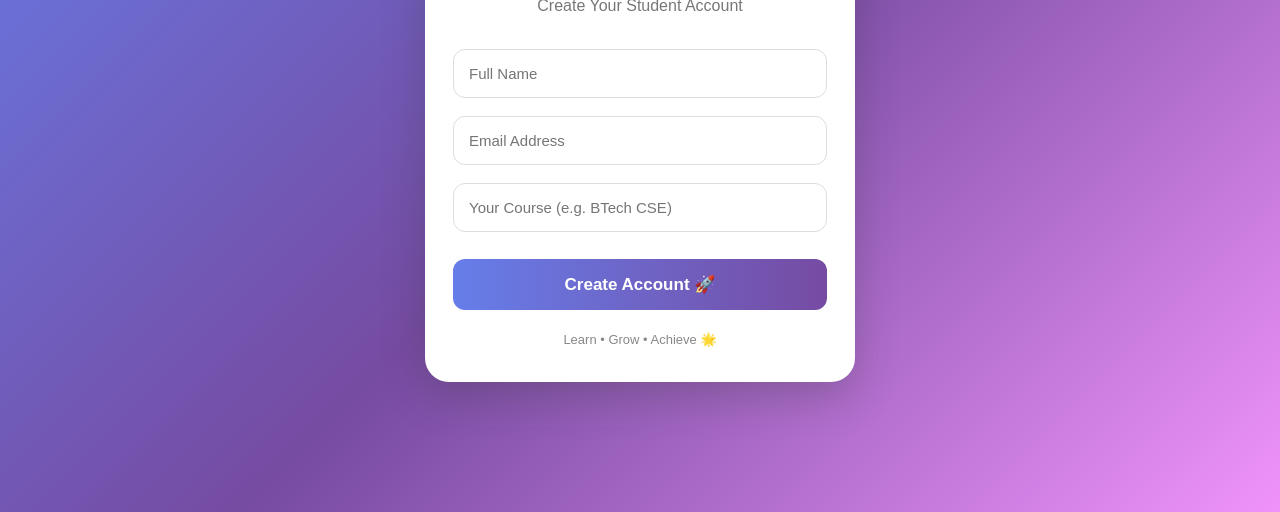
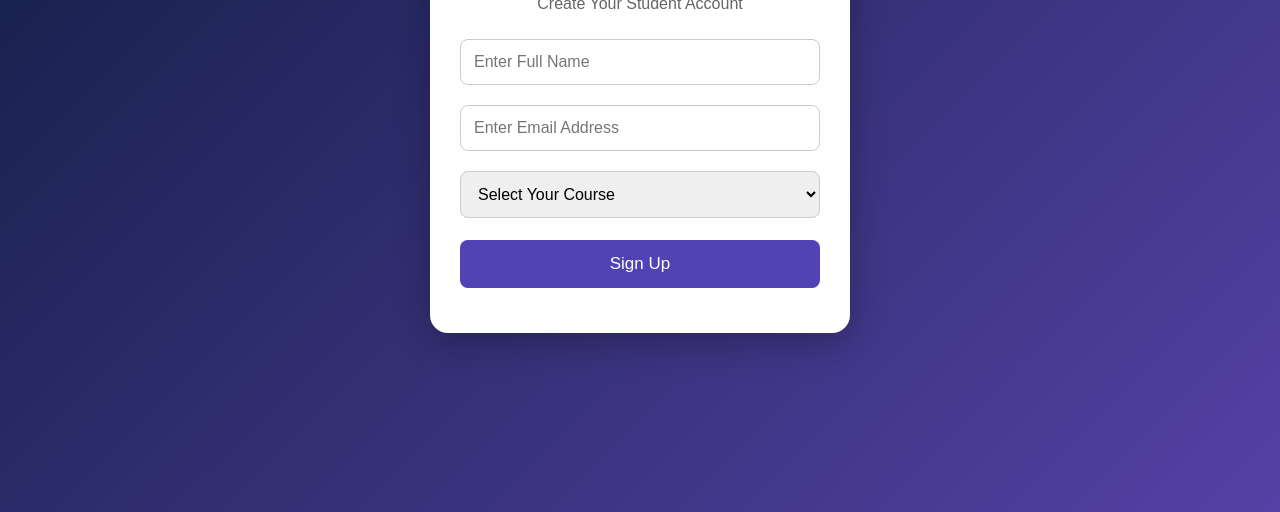
Before and after one commit to kaurqueen1234987-cmd/Smart-study-hub, a plain HTML site: page index.html in a window 1280 px wide. Shown: the part 288-800 px from the top of the page. Drawn offline with Linux system fonts and the light colour scheme.

Commit message:
Update index.html

```diff
--- a/index.html
+++ b/index.html
@@ -4,96 +4,74 @@
 <head>
   <meta charset="UTF-8">
   <meta name="viewport" content="width=device-width, initial-scale=1.0">
-<title>Smart Study Hub - Sign Up</title>
+  <title>Smart Study Hub - Signup</title>
 
   <style>
     * {
       box-sizing: border-box;
-  margin: 0;
-  padding: 0;
-  font-family: Arial, sans-serif;
     }
 
     body {
+      margin: 0;
       min-height: 100vh;
       display: flex;
       justify-content: center;
       align-items: center;
+      font-family: Arial, sans-serif;
+      background: linear-gradient(135deg, #101d42, #5541a5);
       padding: 20px;
-  background: linear-gradient(135deg,#667eea,#764ba2,#f093fb);
     }
 
     .container {
+      background: white;
       width: 100%;
-  max-width: 430px;
-  background: white;
-  padding: 35px 28px;
-  border-radius: 24px;
-  box-shadow: 0 15px 40px #3334;
-}
-
-.logo {
-  text-align: center;
-  font-size: 50px;
+      max-width: 420px;
+      padding: 30px;
+      border-radius: 18px;
+      box-shadow: 0 10px 35px #0004;
     }
 
     h1 {
       text-align: center;
-  color: #6545bd;
-  margin: 12px 0;
+      color: #263779;
+      margin-bottom: 8px;
     }
 
-.subtitle {
+    p {
       text-align: center;
-  color: #777;
-  margin-bottom: 25px;
+      color: #666;
     }
 
-input {
+    input, select {
       width: 100%;
-  padding: 15px;
-  margin: 9px 0;
-  border: 1px solid #ddd;
-  border-radius: 12px;
-  font-size: 15px;
-  outline: none;
-}
-
-input:focus {
-  border-color: #7655d8;
-  box-shadow: 0 0 5px #7655d855;
+      padding: 13px;
+      margin: 10px 0;
+      border: 1px solid #ccc;
+      border-radius: 8px;
+      font-size: 16px;
     }
 
     button {
       width: 100%;
-  padding: 15px;
-  margin-top: 18px;
+      padding: 14px;
+      margin-top: 12px;
       border: none;
-  border-radius: 12px;
-  background: linear-gradient(90deg,#667eea,#764ba2);
+      border-radius: 8px;
+      background: #5142b5;
       color: white;
       font-size: 17px;
-  font-weight: bold;
       cursor: pointer;
     }
 
     button:disabled {
       opacity: 0.6;
-  cursor: wait;
+      cursor: not-allowed;
     }
 
     #message {
+      margin-top: 15px;
       text-align: center;
-  margin-top: 15px;
-  font-size: 14px;
-  overflow-wrap: anywhere;
-}
-
-.footer {
-  text-align: center;
-  margin-top: 22px;
-  color: #888;
-  font-size: 13px;
+      font-weight: bold;
     }
   </style>
 </head>
@@ -101,83 +79,66 @@ button:disabled {
 <body>
 
   <div class="container">
-
-  <div class="logo">📚</div>
-
     <h1>Smart Study Hub</h1>
-
-  <p class="subtitle">
-    Create Your Student Account
-  </p>
+    <p>Create Your Student Account</p>
 
     <form id="signupForm">
 
       <input
+        type="text"
         id="name"
-      type="text"
-      placeholder="Full Name"
+        placeholder="Enter Full Name"
         required
       >
 
       <input
+        type="email"
         id="email"
-      type="email"
-      placeholder="Email Address"
+        placeholder="Enter Email Address"
         required
       >
 
-    <input
-      id="course"
-      type="text"
-      placeholder="Your Course (e.g. BTech CSE)"
-      required
-    >
+      <select id="course" required>
+        <option value="">Select Your Course</option>
+        <option value="BTech CSE">BTech CSE</option>
+        <option value="BCA">BCA</option>
+        <option value="BSc">BSc</option>
+        <option value="Other">Other</option>
+      </select>
 
-    <button id="signupBtn" type="submit">
-      Create Account 🚀
+      <button type="submit" id="signupBtn">
+        Sign Up
       </button>
 
     </form>
 
-  <p id="message" role="status"></p>
-
-  <div class="footer">
-    Learn • Grow • Achieve 🌟
-  </div>
-
+    <div id="message"></div>
   </div>
 
   <script>
-document.addEventListener("DOMContentLoaded", function () {
-
-  const SHEET_URL =
-  "https://script.google.com/macros/s/AKfycbwyLBVdPKCfPVSYlYdRYCMsvUIArcqjTUclDMVGMUcQUbqSsu0drVrkLVB2z1HzpgkUIQ/exec";
+    const SHEET_URL = "https://script.google.com/macros/s/AKfycbwyLBVdPKCfPVSYlYdRYCMsvUIArcqjTUclDMVGMUcQUbqSsu0drVrkLVB2z1HzpgkUIQ/exec";
 
     const form = document.getElementById("signupForm");
     const button = document.getElementById("signupBtn");
     const message = document.getElementById("message");
 
-  form.addEventListener("submit", async function (e) {
-
+    form.addEventListener("submit", async function(e) {
       e.preventDefault();
 
       const name = document.getElementById("name").value.trim();
       const email = document.getElementById("email").value.trim();
-    const course = document.getElementById("course").value.trim();
+      const course = document.getElementById("course").value;
 
       if (!name || !email || !course) {
-      message.style.color = "red";
-      message.textContent = "Please fill all fields.";
+        message.textContent = "Please fill all details.";
         return;
       }
 
       button.disabled = true;
       button.textContent = "Submitting...";
-    message.style.color = "#6545bd";
-    message.textContent = "Connecting to Google Sheets...";
+      message.textContent = "Please wait...";
 
       try {
-
         const response = await fetch(SHEET_URL, {
           method: "POST",
           headers: {
@@ -193,35 +154,26 @@ document.addEventListener("DOMContentLoaded", function () {
 
         const result = await response.json();
 
-      if (!response.ok || !result.success) {
-        throw new Error(result.message || "Registration failed.");
-      }
+        if (result.success) {
+          message.textContent = "Registration successful!";
+          message.style.color = "green";
 
-      sessionStorage.setItem("studentName", name);
-      sessionStorage.setItem("studentEmail", email);
-
-      message.style.color = "green";
-      message.textContent = "Registration successful!";
-
-      button.textContent = "Success ✓";
-
-      setTimeout(function () {
+          setTimeout(function() {
             window.location.href = "./dashboard.html";
           }, 1000);
 
+        } else {
+          throw new Error(result.message || "Registration failed");
+        }
+
       } catch (error) {
-
+        message.textContent =
+          "Data save nahi hua: " + error.message;
         message.style.color = "red";
-      message.textContent =
-        "Signup failed: " + error.message;
 
         button.disabled = false;
-      button.textContent = "Create Account 🚀";
-
+        button.textContent = "Sign Up";
       }
-
-  });
-
     });
   </script>
 
```
Lines whose indentation alone changed are shown as unchanged.
